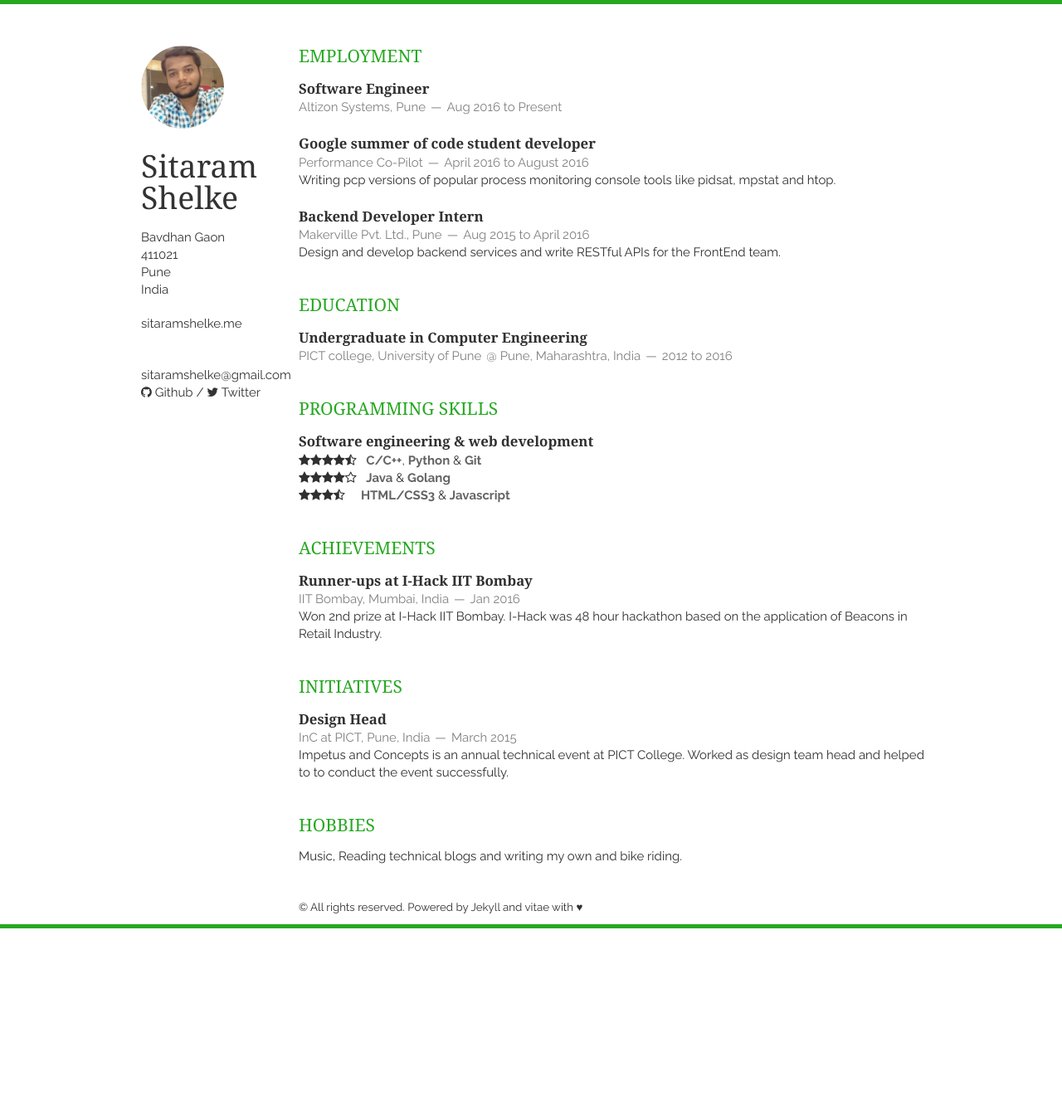
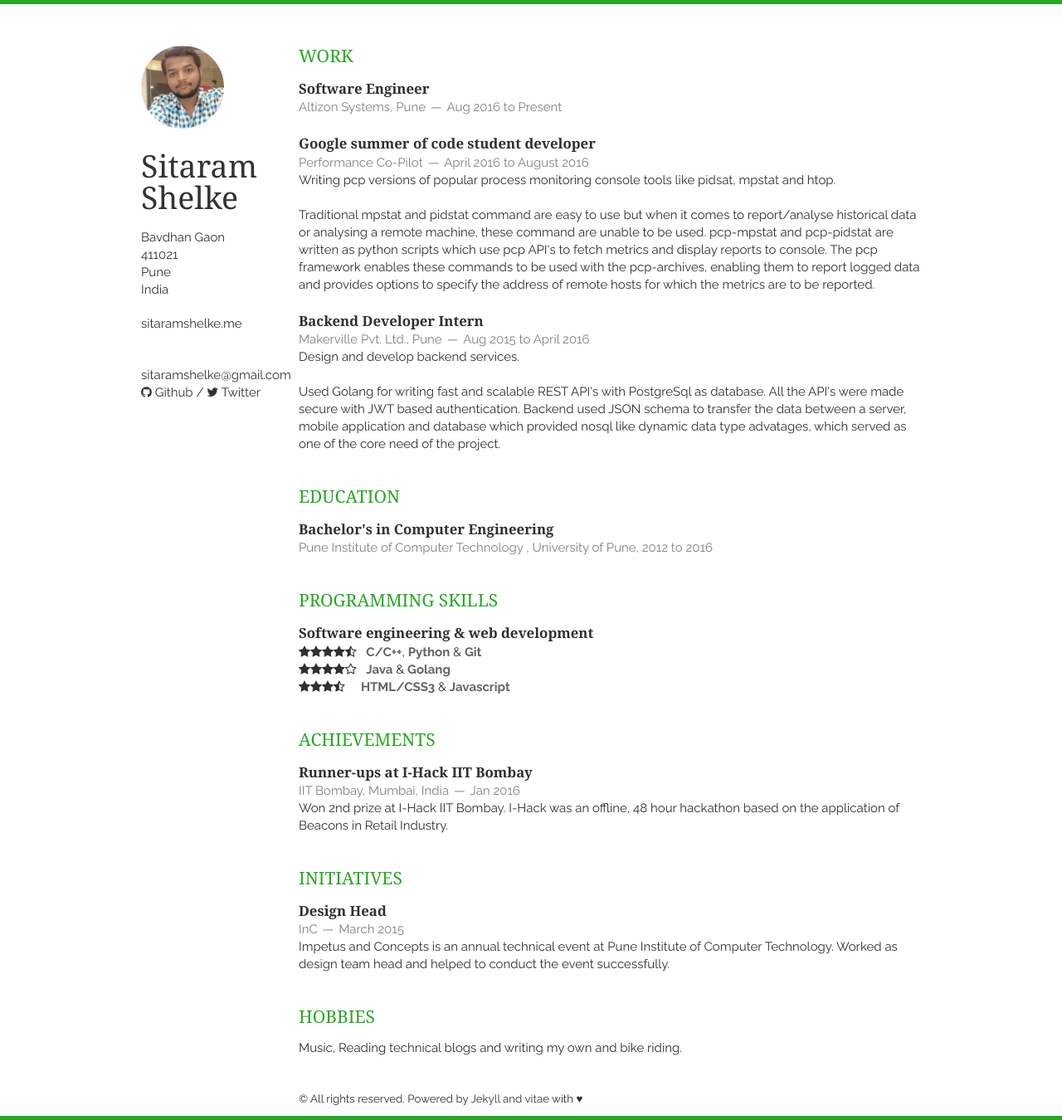
Before and after one commit to sitaramshelke/resume, a Jekyll site: the page built from index.html, in a window 1280 px wide. Shown: the whole page at 83% size. Built offline with Jekyll 4.4.1, drawn with Linux system fonts in a browser that asks for light colours; nearby versions of some CDN libraries; the list of posts is cut into pages by our own code; before the commit the page ends 1119 px from its top, so only the background shows below that.

Commit message:
Minor improvements and add more description about work experiences

```diff
--- a/_includes/achievements.html
+++ b/_includes/achievements.html
@@ -6,7 +6,7 @@
             <span><address>IIT Bombay, Mumbai, India</address><time>Jan 2016</time></span>
         </header>
         <p>
-            Won 2nd prize at I-Hack IIT Bombay. I-Hack was 48 hour hackathon based on the application of Beacons in Retail Industry.
+            Won 2nd prize at I-Hack IIT Bombay. I-Hack was an offline, 48 hour hackathon based on the application of Beacons in Retail Industry.
         </p>
     </article>
 </section>
--- a/_includes/education.html
+++ b/_includes/education.html
@@ -2,15 +2,13 @@
     <h1>Education</h1>
     <article>
         <header>
-            <h1>Undergraduate in Computer Engineering</h1>
-            <span><a href = "http://pict.edu">PICT college</a>, University of Pune</span>
-            <span><address>Pune, Maharashtra, India</address><time>2012 to 2016</time></span>
+            <h1>Bachelor's in Computer Engineering</h1>
+            <span><a href = "http://pict.edu">Pune Institute of Computer Technology </a>, University of Pune, 2012 to 2016 </span>
+            <!-- <span>
+              <address>Pune, Maharashtra, India</address>
+              <time>2012 to 2016</time>
+            </span> -->
         </header>
-        <!--
-        <p>
-            <em>Thesis: Nemore verear an eos, duo accusam placerat urbanitas at, vix libris putent voluptaria ei.</em>
-        </p>
-      -->
     </article>
     <!-- <article>
         <header>
--- a/_includes/employment.html
+++ b/_includes/employment.html
@@ -1,5 +1,5 @@
 <section class="thirteen columns">
-    <h1>Employment</h1>
+    <h1>Work</h1>
     <article>
         <header>
             <h1>Software Engineer</h1>
@@ -12,14 +12,16 @@
             <h1>Google summer of code student developer</h1>
             <span><address><a href = "http://pcp.io">Performance Co-Pilot</a></address><time>April 2016 to August 2016</time></span>
         </header>
-        <p>Writing pcp versions of popular process monitoring console tools like pidsat, mpstat and htop.</p>
+        <p>Writing pcp versions of popular process monitoring console tools like pidsat, mpstat and htop. <br><br>Traditional mpstat and pidstat command are easy to use but when it comes to report/analyse historical data or analysing a remote machine, these command are unable to be used. <a href = "http://github.com/sitaramshelke/pcp-mpstat">pcp-mpstat </a> and <a href = "http://github.com/sitaramshelke/pcp-pidstat">pcp-pidstat</a> are written as python scripts which use pcp API's to fetch metrics and display reports to console. The pcp framework enables these commands to be used with the pcp-archives, enabling them to report logged data and provides options to specify the address of remote hosts for which the metrics are to be reported.</p>
     </article>
     <article>
         <header>
             <h1>Backend Developer Intern</h1>
             <span><address><a href = "http://makerville.io">Makerville Pvt. Ltd.</a>, Pune</address><time>Aug 2015 to April 2016</time></span>
         </header>
-        <p>Design and develop backend services and write RESTful APIs for the FrontEnd team.</p>
+        <p>Design and develop backend services.
+        <br><br>Used Golang for writing fast and scalable REST API's with PostgreSql as database. All the API's were made secure with <a href = "http://jwt.io">JWT</a> based authentication. Backend used JSON schema to transfer the data between a server, mobile application and database which provided nosql like dynamic data type advatages, which served as one of the core need of the project.</p>
     </article>
 
+    <!-- <a href = ""></a> -->
 </section>
--- a/_includes/initiatives.html
+++ b/_includes/initiatives.html
@@ -3,10 +3,10 @@
     <article>
         <header>
             <h1>Design Head</h1>
-            <span><address>InC at PICT, Pune, India</address><time>March 2015</time></span>
+            <span><address>InC</address><time>March 2015</time></span>
         </header>
         <p>
-            Impetus and Concepts is an annual technical event at <a href = "http://pict.edu"> PICT </a> College. Worked as design team head and helped to to conduct the event successfully.
+            Impetus and Concepts is an annual technical event at <a href = "http://pict.edu"> Pune Institute of Computer Technology</a>. Worked as design team head and helped to conduct the event successfully.
         </p>
     </article>
 </section>
```
